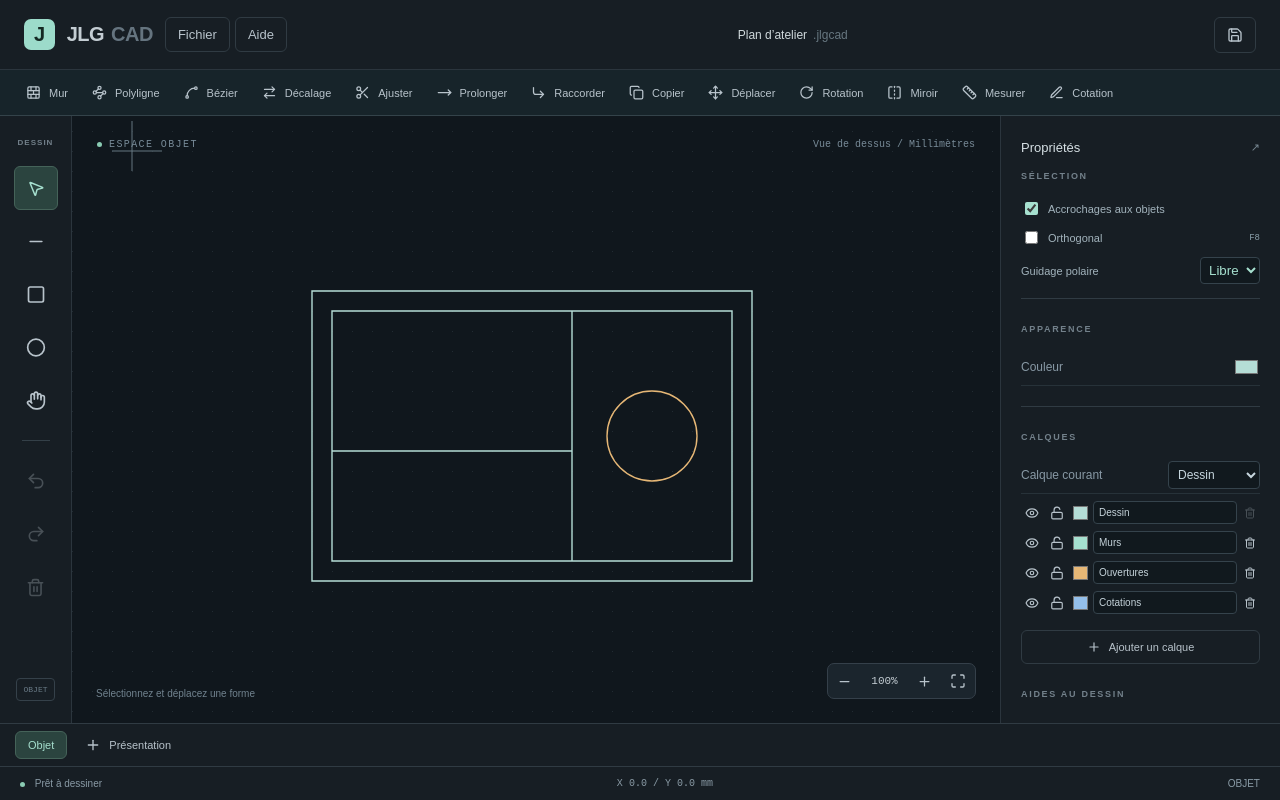
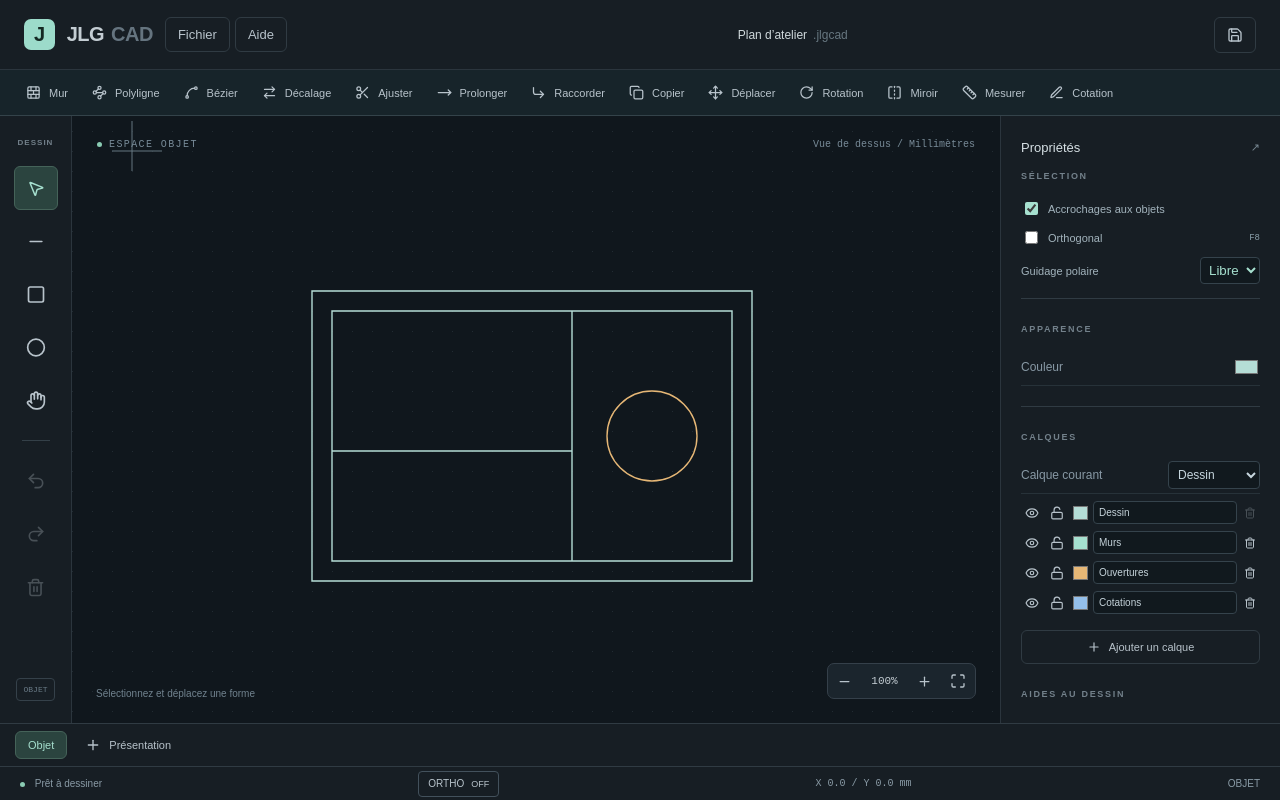
Before and after one commit to jlg-formation/jlg-cad, a React (Vite) app: page / in a window 1280 px wide. Built offline with nearby package versions, Linux system fonts and the light colour scheme.

Commit message:
Add ORTHO status toggle and consistent drafting constraints

```diff
--- a/src/geometry.ts
+++ b/src/geometry.ts
@@ -237,7 +237,9 @@ export function snapPoint(p:Point,shapes:Shape[],tolerance:number):Snap|null {
  for(let i=0;i<nearby.length;i++)for(let j=i+1;j<nearby.length;j++)for(const point of intersections(nearby[i],nearby[j]))candidates.push({point,kind:'Intersection'});
  return candidates.filter(c=>distance(c.point,p)<=tolerance).sort((a,b)=>distance(a.point,p)-distance(b.point,p)||(a.kind==='Intersection'?-1:1))[0]||null;
 }
-export function constrainedEnd(start:Point,p:Point,length:string,angle:string,ortho:boolean,polar:number):Point {
+export function constrainedEnd(start:Point,p:Point,length:string,angle:string,ortho:boolean,polar:number,objectSnap=false):Point {
+ if(objectSnap&&!length.trim()&&!angle.trim())return p;
+ if(ortho&&!angle.trim()&&!length.trim())return Math.abs(p.x-start.x)>=Math.abs(p.y-start.y)?{x:p.x,y:start.y}:{x:start.x,y:p.y};
  let a=Math.atan2(-(p.y-start.y),p.x-start.x),r=distance(start,p);
  if(angle.trim())a=parseAngle(angle)*Math.PI/180;
  else if(ortho)a=Math.round(a/(Math.PI/2))*Math.PI/2;
--- a/src/main.tsx
+++ b/src/main.tsx
@@ -27,6 +27,11 @@ function App() {
  const [selectedIds,setSelectedIds]=useState<string[]>([]);
  const setSelected=(value:string|null)=>{selectSingle(value);setSelectedIds([]);};
  const [settings,setSettings]=useState(initialSettings),[currentLayer,setCurrentLayer]=useState('0'),[sourceId,setSourceId]=useState<string|null>(null),[commandPoints,setCommandPoints]=useState<Point[]>([]),[pathNodes,setPathNodes]=useState<Node[]>([]),[boundaryIds,setBoundaryIds]=useState<string[]>([]),[choosingBoundaries,setChoosingBoundaries]=useState(false),[commandPreview,setCommandPreview]=useState<Shape[]>([]),[snapHit,setSnapHit]=useState<Snap|null>(null),[nodeIndex,setNodeIndex]=useState(0),[measurement,setMeasurement]=useState('');
+ const [shiftHeld,setShiftHeld]=useState(false);
+ const effectiveOrtho=settings.ortho!==shiftHeld;
+ const pointerSnap=useRef(false),lastPointer=useRef<React.PointerEvent<SVGSVGElement>|null>(null);
+ const constrain=(a:Point,b:Point,length='',angle='')=>constrainedEnd(a,b,length,angle,effectiveOrtho,effectiveOrtho?0:settings.polar,pointerSnap.current);
+ const toggleOrtho=()=>setSettings(s=>({...s,ortho:!s.ortho,polar:0}));
  const svg=useRef<SVGSVGElement>(null),input=useRef<HTMLInputElement>(null),gesture=useRef<Gesture|null>(null),draftRef=useRef<PaperItem|null>(null);
  const layout=doc.layouts.find(l=>l.id===layoutId);
  const viewport=layout?.items.find((s):s is Viewport=>s.type==='viewport'&&s.id===viewportId);
@@ -86,7 +91,7 @@ function App() {
    const hit=findObject(target,p);
    if(choosingBoundaries){if(hit){setBoundaryIds(ids=>ids.includes(hit.id)?ids.filter(i=>i!==hit.id):[...ids,hit.id]);setMessage('Limite ajoutée — Entrée pour commencer les coupes');}return;}
    if(tool==='polyline'||tool==='bezier'){
-     canDraw();const previous=pathNodes[pathNodes.length-1];const nextPoint=previous&&tool==='polyline'?constrainedEnd(previous.p,p,settings.length,settings.angle,settings.ortho,settings.polar):p;
+     canDraw();const previous=pathNodes[pathNodes.length-1];const nextPoint=previous&&tool==='polyline'?constrain(previous.p,p,settings.length,settings.angle):p;
      if(previous&&distance(previous.p,nextPoint)<.001)return;
      const nodes=pathNodes.map(n=>({...n}));if(previous&&tool==='polyline'){const a=settings.segment==='arc'?parseAngle(settings.arcAngle):0;if(Math.abs(a)>=359)throw new Error('L’angle de l’arc doit être inférieur à 359°.');nodes[nodes.length-1].bulge=Math.tan(a*Math.PI/720);}
      setPathNodes([...nodes,{p:nextPoint}]);setMessage('Cliquez le prochain sommet, Entrée pour terminer');return;
@@ -99,7 +104,7 @@ function App() {
    if(lockedShape(doc,source))throw new Error('Le calque est verrouillé.');
    if(tool==='offset'){canDraw();const next=offsetShape(source,parseLength(settings.distance),p);commit({...doc,shapes:[...doc.shapes,{...next,id:id(),layerId:layer.id}]});setCommandPreview([]);setMessage('Décalage créé — cliquez pour répéter de l’autre côté');return;}
    if(!commandPoints.length){setCommandPoints([p]);setMessage(tool==='rotate'?'Choisissez la direction de l’angle':'Cliquez le second point');return;}
-   const base=commandPoints[0],end=constrainedEnd(base,p,'','',settings.ortho,settings.polar);
+   const base=commandPoints[0],end=tool==='rotate'?p:constrain(base,p);
    if(tool==='copy'||tool==='move'){const next=translateItem(source,end.x-base.x,end.y-base.y);if(tool==='copy'){canDraw();commit({...doc,shapes:[...doc.shapes,{...next,id:id(),layerId:layer.id}]});}else replaceModel(source,[next]);}
    if(tool==='rotate')replaceModel(source,[rotateShape(source,base,-Math.atan2(end.y-base.y,end.x-base.x)*180/Math.PI)]);
    if(tool==='mirror'){const next=mirrorShape(source,base,end);if(settings.keepOriginal){canDraw();commit({...doc,shapes:[...doc.shapes,{...next,id:id(),layerId:layer.id}]});}else replaceModel(source,[next]);}
@@ -108,7 +113,7 @@ function App() {
  useEffect(()=>{const key=(e:KeyboardEvent)=>{if(document.querySelector('dialog[open]')||(e.target as HTMLElement).closest('input,textarea,select,[role="menu"],[contenteditable]:not([contenteditable="false"])'))return;
    const action=Object.keys(bindings).find(id=>bindings[id].includes(chord(e)));if(!action)return;
    if(action==='all'){if(paper)return;e.preventDefault();clear();setTool('select');setSelectedIds(items.map(s=>s.id));setMessage(`${items.length} objet(s) sélectionné(s) — ${shortcut('delete')} pour effacer`);return;}
-   if(action==='ortho'){e.preventDefault();setSettings(s=>({...s,ortho:!s.ortho,polar:0}));return;}
+   if(action==='ortho'){e.preventDefault();if(!e.repeat)toggleOrtho();return;}
    if(action==='finish'){if(choosingBoundaries){e.preventDefault();chooseBoundaries('finish');}else if(tool==='polyline'||tool==='bezier'){e.preventDefault();finishPath();}return;}
    if(action==='escape'){e.preventDefault();clear();setViewportId(null);setTool('select');return;}
    if(action==='delete'){e.preventDefault();remove();return;}
@@ -117,7 +122,7 @@ function App() {
  };window.addEventListener('keydown',key);return()=>window.removeEventListener('keydown',key);});
  const screen=(e:{clientX:number;clientY:number})=>{const r=svg.current!.getBoundingClientRect();return{x:e.clientX-r.left,y:e.clientY-r.top};};
  const sheetPoint=(p:Point)=>({x:(p.x-view.x)/view.scale,y:(p.y-view.y)/view.scale});
- const world=(p:Point,magnet=true)=>{const p0=sheetPoint(p),w=viewport?paperToModel(p0,viewport):p0,step=paper?1:10;if(!paper&&settings.osnap&&magnet){const hit=snapPoint(w,visible.filter(s=>s.id!==gesture.current?.original?.id),8/(view.scale/(viewport?.denominator||1)));if(hit)return hit.point;}return snap&&magnet?{x:Math.round(w.x/step)*step,y:Math.round(w.y/step)*step}:w;};
+ const world=(p:Point,magnet=true)=>{pointerSnap.current=false;const p0=sheetPoint(p),w=viewport?paperToModel(p0,viewport):p0,step=paper?1:10;if(!paper&&settings.osnap&&magnet){const hit=snapPoint(w,visible.filter(s=>s.id!==gesture.current?.original?.id),8/(view.scale/(viewport?.denominator||1)));if(hit){pointerSnap.current=true;return hit.point;}}return snap&&magnet?{x:Math.round(w.x/step)*step,y:Math.round(w.y/step)*step}:w;};
  const inViewport=(p:Point)=>{if(!viewport)return true;const r=bounds(viewport),w=sheetPoint(p);return w.x>=r.x&&w.x<=r.x+r.width&&w.y>=r.y&&w.y<=r.y+r.height;};
  const down=(e:React.PointerEvent<SVGSVGElement>)=>{
    if(e.button!==0&&e.button!==1)return;const p=screen(e),w=world(p,!['offset','trim','extend','join'].includes(tool));if(viewport&&!inViewport(p))return;
@@ -128,25 +133,28 @@ function App() {
    if(tool==='select'){const itemId=target.closest('[data-id]')?.getAttribute('data-id')||null;setSelected(itemId);const original=items.find(s=>s.id===itemId);if(original&&!editable(original)){setMessage('Objet sur un calque verrouillé — édition désactivée');gesture.current=null;return;}const node=target.getAttribute('data-node');if(node!==null)setNodeIndex(Number(node));gesture.current=original?{start:w,screen:p,original,resize:target.hasAttribute('data-resize'),node:node!==null?Number(node):undefined,handle:target.getAttribute('data-handle') as Gesture['handle']||'point'}:null;return;}
    if(paper&&tool==='text'){const text:PaperItem={id:id(),type:'text',a:w,b:w,color,text:'Texte',height:3};put([...items,text]);setSelected(text.id);setTool('select');return;}
    if(tool==='text'||(!paper&&tool==='viewport'))return;
-   safe(()=>{canDraw();if(!['line','rect','circle','wall','viewport'].includes(tool))return;const b=!paper&&(tool==='line'||tool==='wall')&&settings.length.trim()?constrainedEnd(w,add(w,{x:1,y:0}),settings.length,settings.angle,settings.ortho||e.shiftKey,settings.polar):w;
+   safe(()=>{canDraw();if(!['line','rect','circle','wall','viewport'].includes(tool))return;const b=!paper&&(tool==='line'||tool==='wall')&&settings.length.trim()?constrain(w,add(w,{x:1,y:0}),settings.length,settings.angle):w;
    const next:PaperItem=tool==='viewport'?{id:id(),type:'viewport',a:w,b:w,color:'#17242a',center:{x:400,y:285},denominator:10,locked:false,printBorder:false}:{id:id(),type:tool==='wall'?'line':tool as 'line'|'rect'|'circle',a:w,b,color,layerId:paper?undefined:layer.id};
    setPreview(next);gesture.current={start:w,screen:p};});
  };
  const move=(e:React.PointerEvent<SVGSVGElement>)=>{
+   lastPointer.current=e;
    const p=screen(e),g=gesture.current,w=world(p,(g?.node===undefined||g.handle==='point')&&!['offset','trim','extend','join'].includes(tool));setCursor(w);
    const raw=viewport?paperToModel(sheetPoint(p),viewport):sheetPoint(p);setSnapHit(!paper&&settings.osnap?snapPoint(raw,visible.filter(s=>s.id!==g?.original?.id),8/(view.scale/(viewport?.denominator||1))):null);
    if(!g){
      if(!paper&&['offset','trim','extend','copy','move','rotate','mirror'].includes(tool)&&!choosingBoundaries){try{
        if(tool==='offset'&&source&&!lockedShape(doc,source))setCommandPreview([offsetShape(source,parseLength(settings.distance),raw)]);
        else if(tool==='trim'||tool==='extend'){const hit=findObject(e.target as Element,raw);setCommandPreview(hit&&!lockedShape(doc,hit)?tool==='trim'?trimShape(hit,boundaries,raw,true):[extendShape(hit,boundaries,raw)]:[]);}
-       else if(source&&commandPoints.length){const base=commandPoints[0],end=constrainedEnd(base,w,'','',settings.ortho,settings.polar);setCommandPreview([tool==='mirror'?mirrorShape(source,base,end):tool==='rotate'?rotateShape(source,base,-Math.atan2(end.y-base.y,end.x-base.x)*180/Math.PI):translateItem(source,end.x-base.x,end.y-base.y)]);}
+       else if(source&&commandPoints.length){const base=commandPoints[0],end=tool==='rotate'?w:constrain(base,w);setCommandPreview([tool==='mirror'?mirrorShape(source,base,end):tool==='rotate'?rotateShape(source,base,-Math.atan2(end.y-base.y,end.x-base.x)*180/Math.PI):translateItem(source,end.x-base.x,end.y-base.y)]);}
      }catch{setCommandPreview([]);}}return;
    }
    if(g.pan)setView({...g.pan,x:g.pan.x+p.x-g.screen.x,y:g.pan.y+p.y-g.screen.y});
    else if(g.viewport)setPreview({...g.viewport,center:{x:g.viewport.center.x-(p.x-g.screen.x)/view.scale*g.viewport.denominator,y:g.viewport.center.y-(p.y-g.screen.y)/view.scale*g.viewport.denominator}});
-   else if(g.original){setPreview(g.node!==undefined&&(g.original.type==='polyline'||g.original.type==='bezier')?moveNode(g.original,g.node,w,g.handle):g.resize?{...g.original,b:w}:translate(g.original,w.x-g.start.x,w.y-g.start.y));}
-   else if(draftRef.current)safe(()=>setPreview({...draftRef.current!,b:!paper&&(tool==='line'||tool==='wall')?constrainedEnd(draftRef.current!.a,w,settings.length,settings.angle,settings.ortho||e.shiftKey,settings.polar):w}));
+   else if(g.original){const origin=g.node!==undefined&&(g.original.type==='polyline'||g.original.type==='bezier')?(g.handle==='in'||g.handle==='out'?g.original.nodes[g.node][g.handle]||g.original.nodes[g.node].p:g.original.nodes[g.node].p):g.resize?g.original.b:g.start;const end=g.resize&&g.original.type!=='line'?w:constrain(origin,w);setPreview(g.node!==undefined&&(g.original.type==='polyline'||g.original.type==='bezier')?moveNode(g.original,g.node,end,g.handle):g.resize?{...g.original,b:end}:translate(g.original,end.x-g.start.x,end.y-g.start.y));}
+   else if(draftRef.current)safe(()=>setPreview({...draftRef.current!,b:(tool==='line'||!paper&&tool==='wall')?constrain(draftRef.current!.a,w,paper?'':settings.length,paper?'':settings.angle):w}));
  };
+ useEffect(()=>{if(lastPointer.current)move(lastPointer.current);},[settings.ortho,settings.polar,shiftHeld]);
+ useEffect(()=>{const down=(e:KeyboardEvent)=>{if(e.key==='Shift'&&!document.querySelector('dialog[open]')&&!(e.target as HTMLElement).closest('input,textarea,select,[contenteditable]'))setShiftHeld(true);};const up=(e:KeyboardEvent)=>{if(e.key==='Shift')setShiftHeld(false);};const blur=()=>{setShiftHeld(false);lastPointer.current=null;};window.addEventListener('keydown',down);window.addEventListener('keyup',up);window.addEventListener('blur',blur);return()=>{window.removeEventListener('keydown',down);window.removeEventListener('keyup',up);window.removeEventListener('blur',blur);};},[]);
  const up=()=>{
    const s=draftRef.current,g=gesture.current;
    if(s&&g?.viewport&&s.type==='viewport')editViewport(s);
@@ -178,7 +186,7 @@ function App() {
  const modelShapes=visible.filter(s=>s.id!==(viewport||!layout?draft?.id:null));
  const extras:Shape[]=[...commandPreview];
  try{
-   if((tool==='polyline'||tool==='bezier')&&pathNodes.length){let nodes=pathNodes.map(n=>({...n}));const last=nodes[nodes.length-1];const end=tool==='polyline'?constrainedEnd(last.p,cursor,settings.length,settings.angle,settings.ortho,settings.polar):cursor;if(distance(last.p,end)>.001){if(tool==='polyline')last.bulge=settings.segment==='arc'?Math.tan(parseAngle(settings.arcAngle)*Math.PI/720):0;nodes.push({p:end});}if(nodes.length>=2){if(tool==='bezier')nodes=smoothNodes(nodes);extras.push({...baseShape(),id:'construction',type:tool,nodes,a:nodes[0].p,b:nodes[nodes.length-1].p,closed:false});}}
+   if((tool==='polyline'||tool==='bezier')&&pathNodes.length){let nodes=pathNodes.map(n=>({...n}));const last=nodes[nodes.length-1];const end=tool==='polyline'?constrain(last.p,cursor,settings.length,settings.angle):cursor;if(distance(last.p,end)>.001){if(tool==='polyline')last.bulge=settings.segment==='arc'?Math.tan(parseAngle(settings.arcAngle)*Math.PI/720):0;nodes.push({p:end});}if(nodes.length>=2){if(tool==='bezier')nodes=smoothNodes(nodes);extras.push({...baseShape(),id:'construction',type:tool,nodes,a:nodes[0].p,b:nodes[nodes.length-1].p,closed:false});}}
    if((tool==='measure'||tool==='dimension')&&commandPoints.length){const a=commandPoints[0],b=commandPoints[1]||cursor;if(tool==='dimension'&&commandPoints.length===2&&distance(a,b)>.001){extras.push({...baseShape(),id:'construction',type:'dimension',a,b,offset:cross(sub(b,a),sub(cursor,a))/distance(a,b),height:parseLength(settings.dimensionText)*Number(settings.annotationScale)});}else extras.push({...baseShape(),id:'construction',type:'line',a,b});}
    if(tool==='wall'&&draft?.type==='line'&&distance(draft.a,draft.b)>.001){const v=sub(draft.b,draft.a);extras.push({...offsetShape(draft,parseLength(settings.distance),add(draft.a,mul({x:-v.y,y:v.x},-settings.wallSide))),id:'wall-preview'});}
  }catch{/* Invalid partial input is reported when the operation is confirmed. */}
@@ -215,6 +223,6 @@ function App() {
  <div className="section-label">AIDES AU DESSIN</div><button className={`toggle ${grid?'enabled':''}`} onClick={()=>setGrid(!grid)}><Grid2X2 size={16}/> Grille <span>{grid?'ON':'OFF'}</span></button><button className={`toggle ${snap?'enabled':''}`} onClick={()=>setSnap(!snap)}><Magnet size={16}/> Aimantation <span>{snap?`${paper?1:10} mm`:'OFF'}</span></button>
  <div className="objects"><div className="panel-heading"><span><Layers size={15}/> {paper?'Objets papier':'Objets du dessin'}</span><span>{items.length}</span></div><div className="object-list">{items.length===0?<p>{paper?'Feuille vide : ajoutez du texte, des formes ou des fenêtres.':'Aucun objet.'}</p>:items.map((s,i)=><button key={s.id} className={selected===s.id||selectedIds.includes(s.id)?'chosen':''} onClick={()=>{setSelected(s.id);chooseTool('select');}}><span style={{color:s.color}}>{s.type==='text'?'T':s.type==='viewport'?'▣':s.type==='circle'?'○':s.type==='rect'?'□':'╱'}</span>{labels[s.type]}<small>{String(i+1).padStart(2,'0')}</small></button>)}</div></div></aside></div>
  <nav className="layout-tabs" aria-label="Espaces du projet"><button className={!layout?'current':''} onClick={()=>switchSpace(null)}>Objet</button>{doc.layouts.map(l=><button key={l.id} className={layout?.id===l.id?'current':''} onClick={()=>switchSpace(l.id)}>{l.name}</button>)}<button aria-label="Ajouter une présentation" title="Ajouter une présentation" onClick={addLayout}><Plus size={16}/> Présentation</button>{viewport&&<button className="return-paper" onClick={()=>{clear();setViewportId(null);setTool('select');}}>Revenir au papier</button>}</nav>
- <footer role="status" aria-live="polite"><span><span className="live-dot"/> {message}</span><span className="coordinates">X {cursor.x.toFixed(1)} / Y {(paper?cursor.y:-cursor.y).toFixed(1)} mm</span><span>{paper?'PAPIER':viewport?'OBJET · FENÊTRE':'OBJET'}</span></footer></div>;
+ <footer role="status" aria-live="polite"><span><span className="live-dot"/> {message}</span><button className={`status-mode ${effectiveOrtho?'enabled':''}`} aria-label="Mode orthogonal" aria-pressed={effectiveOrtho} title={title('ortho','Orthogonal')+' · Maj : inverser temporairement'} onClick={toggleOrtho}>ORTHO <span>{effectiveOrtho?'ON':'OFF'}</span>{shiftHeld&&<small> temporaire</small>}</button><span className="coordinates">X {cursor.x.toFixed(1)} / Y {(paper?cursor.y:-cursor.y).toFixed(1)} mm</span><span>{paper?'PAPIER':viewport?'OBJET · FENÊTRE':'OBJET'}</span></footer></div>;
 }
 createRoot(document.getElementById('root')!).render(<React.StrictMode><App/></React.StrictMode>);
```
Also changed, not shown: src/style.css, 1 other file (tests, documents, lock files or other folders).
